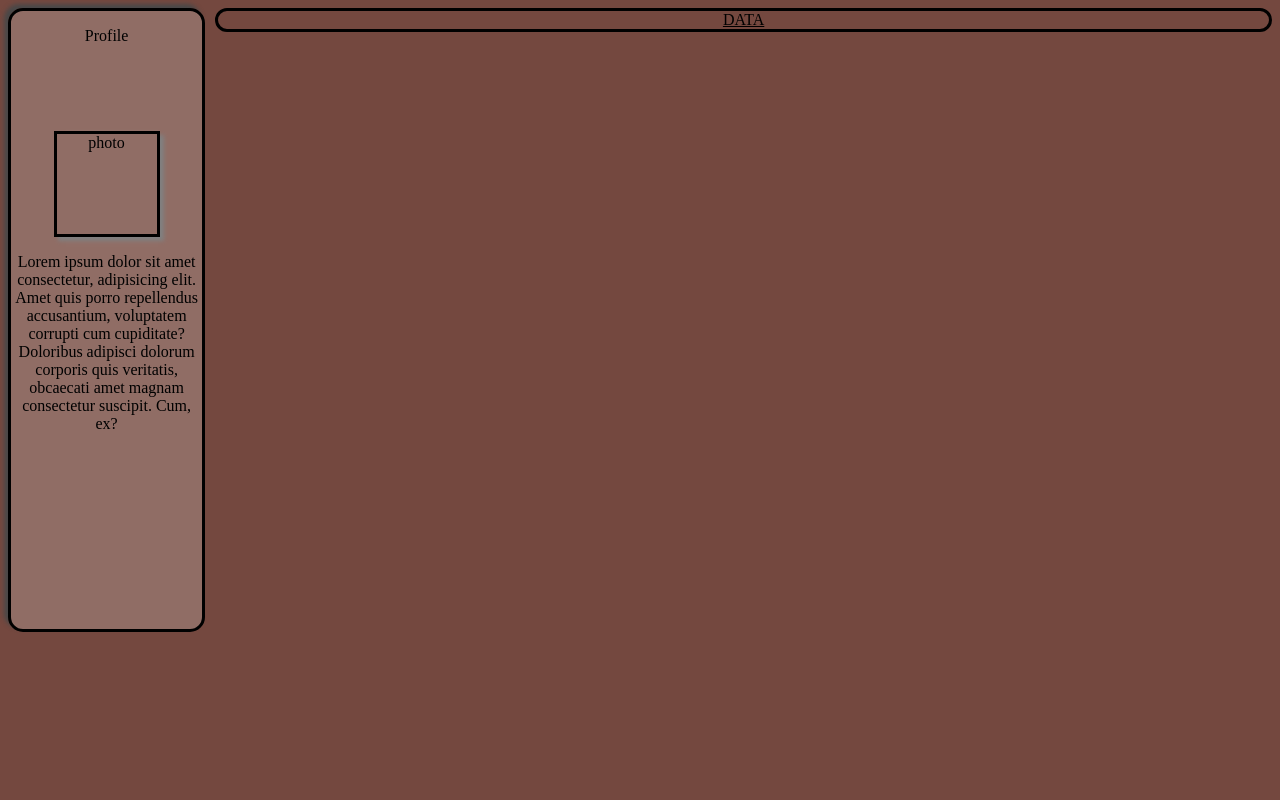
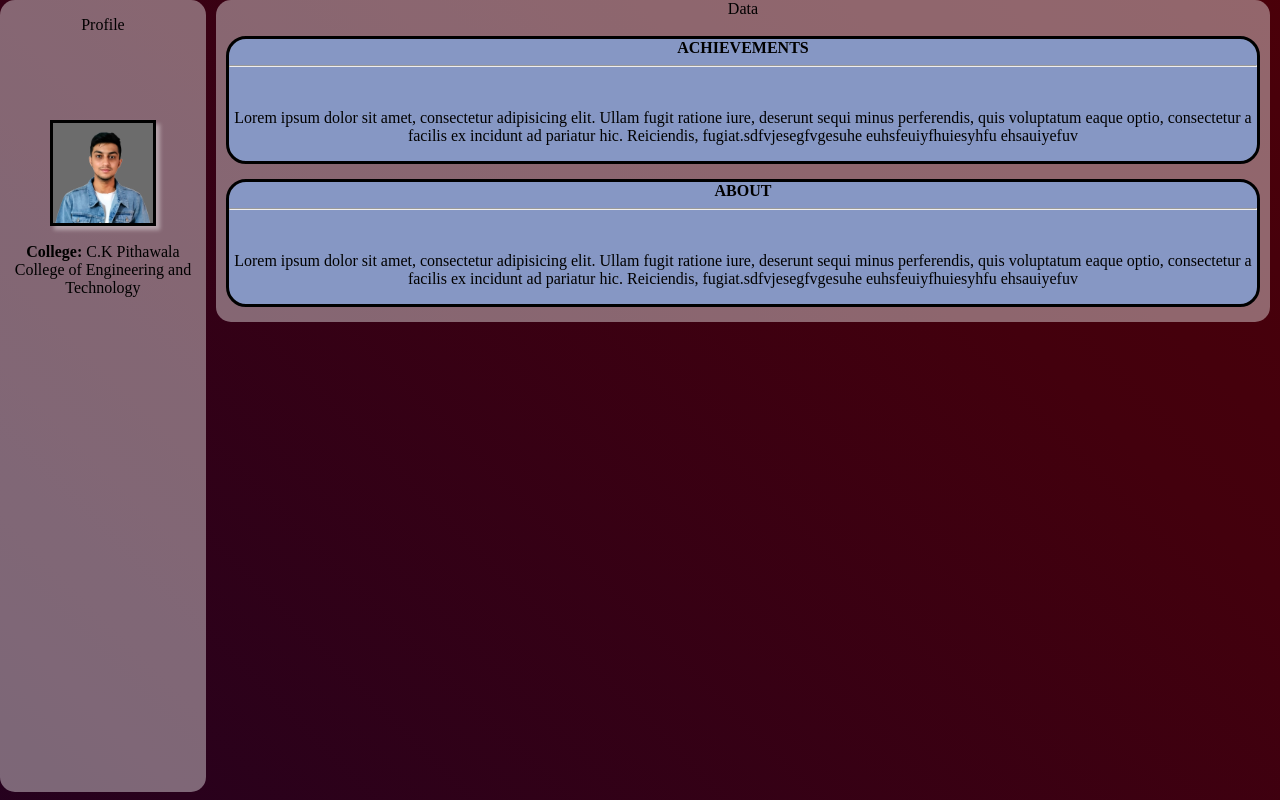
Before and after one commit to Oxygen-O2d/MyPortfolio, a plain HTML site: page index.html in a window 1280 px wide. Drawn offline with Linux system fonts and the light colour scheme.

Commit message:
Major Improvements to the visuals

```diff
--- a/index.html
+++ b/index.html
@@ -6,20 +6,33 @@
     <title>Document</title>
     <link rel="stylesheet" href="style.css">
 </head>
-<body bgcolor="#74483f">
+<body>
     <div id="container">
         <div id="profile">
             <p>Profile</p>
             <div id="photo">
-                photo
+                <img src="myphoto.jpg" height="100px" width="100px">
             </div>
-            <p>Lorem ipsum dolor sit amet consectetur, adipisicing elit. Amet quis porro repellendus accusantium, voluptatem corrupti cum cupiditate? Doloribus adipisci dolorum corporis quis veritatis, obcaecati amet magnam consectetur suscipit. Cum, ex?</p>
+            <p><b>College:</b> C.K Pithawala College of Engineering and Technology</p>
             <br><br><br><br><br><br><br><br><br><br>
 
         </div>
         <div id="data">
-            <u>DATA</u>
+            Data<br><br>
+            <div id="Achievements">
+                <b>ACHIEVEMENTS</b>
+                <hr>
+                <br>
+                <p>Lorem ipsum dolor sit amet, consectetur adipisicing elit. Ullam fugit ratione iure, deserunt sequi minus perferendis, quis voluptatum eaque optio, consectetur a facilis ex incidunt ad pariatur hic. Reiciendis, fugiat.sdfvjesegfvgesuhe euhsfeuiyfhuiesyhfu ehsauiyefuv</p>
+            </div>
+            <div id="About">
+                <b>ABOUT</b>
+                <hr>
+                <br>
+                <p>Lorem ipsum dolor sit amet, consectetur adipisicing elit. Ullam fugit ratione iure, deserunt sequi minus perferendis, quis voluptatum eaque optio, consectetur a facilis ex incidunt ad pariatur hic. Reiciendis, fugiat.sdfvjesegfvgesuhe euhsfeuiyfhuiesyhfu ehsauiyefuv</p>
+            </div>
         </div>
+
     </div>
 </body>
 </html>
--- a/style.css
+++ b/style.css
@@ -1,16 +1,50 @@
+body{
+    margin:0px;
+    padding-bottom: 0;
+    margin-bottom: 0;
+    padding: 0;
+
+}
 #container{
     display: flex;
+    min-height: 100%;
+    height: 100vh;
+    width: 100%;
+    margin:0px;
+    padding: 0;
+    margin-bottom: 0;
+    /* background: linear-gradient(45deg, #d2001a, #7462ff, #f48e21, #23d5ab); */
+    background: linear-gradient(45deg, #010332, #100328, #29011C, #43000D, #530005);
+    background-size: 250% 250%;
+    animation: color 12s ease-in-out infinite;
+}
+@keyframes color{
+    0%{
+        background-position: 0 50%;
+    }
+    50%{
+        background-position: 100% 50%;
+    }
+    100%{
+        background-position: 0 50%;
+    }
 }
 
 #profile{
-    border: solid;
-    width: 230px;
-    height:auto;
+
+    background-color: #fff;
+    background-color: rgba(255, 255, 255, 0.4);
+    width: 250px;
+    min-width: 180px;
+    height:99vh;
+    min-height: 99%;
     text-align: top;
     text-align: center;
-    box-shadow: -4px -4px 4px rgb(73, 72, 72);
+
+
+
     border-radius: 15px;
-    background-color: rgba(255, 255, 255, 0.2);
+
 
 }
 
@@ -22,14 +56,50 @@
     display: inline-block;
     justify-content: center;
     align-items: center;
-    box-shadow: 4px 4px 4px grey;
+    box-shadow: 4px 4px 4px rgba(255, 255, 255, 0.4);
 }
 
 #data{
-    border: solid;
+
     height: max-content;
     width: 100%;
+
+    text-align: center;
+    margin-right: 10px;
     margin-left: 10px;
     border-radius: 15px;
     text-align: center;
+    background-color: #fff;
+    background-color: rgba(255, 255, 255, 0.4);
+    display: grid;
+    justify-content: center;
+
+
+
 }
+
+#Achievements{
+    border: solid;
+    border-radius: 20px;
+    background-color: #8697C4;
+    min-width: 300px;
+    min-height: 100px;
+    text-align: center;
+    margin-top: 50px;
+    margin: auto;
+    margin-bottom: 15px;
+    margin-left: 10px;
+    margin-right: 10px;
+}
+
+#About{
+    border: solid;
+    border-radius: 20px;
+    background-color: #8697C4;
+    min-width: 300px;
+    min-height: 100px;
+    margin: auto;
+    margin-bottom: 15px;
+    margin-left: 10px;
+    margin-right: 10px;
+}
```
Also changed, not shown: myphoto.jpg (added).
